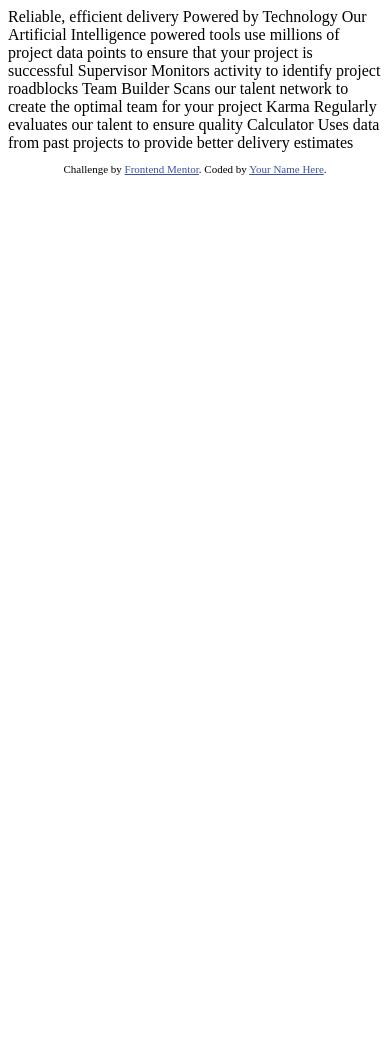
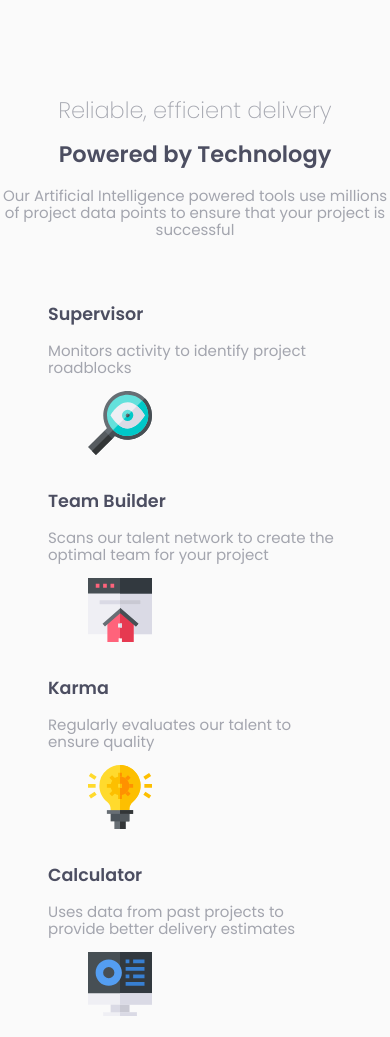
Before and after one commit to Gabrieldev-web-coder/four-card-feature, a plain HTML site: page index.html in a window 390 px wide. Before the commit the page ends 844 px from the top, so only its background shows below. Drawn offline with Linux system fonts and the light colour scheme.

Commit message:
mobile first in progress

```diff
--- a/index.html
+++ b/index.html
@@ -2,44 +2,52 @@
 <html lang="en">
 <head>
   <meta charset="UTF-8">
-  <meta name="viewport" content="width=device-width, initial-scale=1.0"> <!-- displays site properly based on user's device -->
-
+  <meta name="viewport" content="width=device-width, initial-scale=1.0">
   <link rel="icon" type="image/png" sizes="32x32" href="./images/favicon-32x32.png">
-
+  <link rel="preconnect" href="https://fonts.gstatic.com">
+  <link href="https://fonts.googleapis.com/css2?family=Poppins:wght@200;400;600&display=swap" rel="stylesheet">
+  <link rel="stylesheet" href="normalize.css">
+  <link rel="stylesheet" href="styles.css">
   <title>Frontend Mentor | Four card feature section</title>
-
-  <!-- Feel free to remove these styles or customise in your own stylesheet 👍 -->
-  <style>
-    .attribution { font-size: 11px; text-align: center; }
-    .attribution a { color: hsl(228, 45%, 44%); }
-  </style>
 </head>
 <body>
-
-  Reliable, efficient delivery
-  Powered by Technology
-
-  Our Artificial Intelligence powered tools use millions of project data points
-  to ensure that your project is successful
-
-  Supervisor
-  Monitors activity to identify project roadblocks
-
-  Team Builder
-  Scans our talent network to create the optimal team for your project
-
-  Karma
-  Regularly evaluates our talent to ensure quality
-
-  Calculator
-  Uses data from past projects to provide better delivery estimates
-
-
-  <footer>
-    <p class="attribution">
-      Challenge by <a href="https://www.frontendmentor.io?ref=challenge" target="_blank">Frontend Mentor</a>.
-      Coded by <a href="#">Your Name Here</a>.
+  <header class="FCFS__header">
+    <h2 class="FCFS__header-h2">Reliable, efficient delivery</h2>
+    <h2 class="FCFS__header-h1">Powered by Technology</h2>
+    <p class="FCFS__header-p">
+      Our Artificial Intelligence powered tools use millions of project data points
+      to ensure that your project is successful
     </p>
-  </footer>
-</body>
-</html>
+  </header>
+  <main class="FCFS__cards">
+    <div class="FCFS__cards-supervisor">
+      <h3 class="FCFS__cards-h3">Supervisor</h3>
+      <p class="FCFS__cards-p">Monitors activity to identify project roadblocks</p>
+      <figure class="FCFS__cards-containersvg">
+        <img class="FCFS__cards-svg" src="/images/icon-supervisor.svg" alt="Supervisor">
+      </figure>
+    </div>
+    <div class="FCFS__cards-teamBuilder">
+      <h3 class="FCFS__cards-h3">Team Builder</h3>
+      <p class="FCFS__cards-p">Scans our talent network to create the optimal team for your project</p>
+      <figure class="FCFS__cards-containersvg">
+        <img class="FCFS__cards-svg" src="/images/icon-team-builder.svg" alt="Team Builder">
+      </figure>
+    </div>
+    <div class="FCFS__cards-karma">
+      <h3 class="FCFS__cards-h3">Karma</h3>
+      <p class="FCFS__cards-p">Regularly evaluates our talent to ensure quality</p>
+      <figure class="FCFS__cards-containersvg">
+        <img class="FCFS__cards-svg" src="/images/icon-karma.svg" alt="Karma">
+      </figure>
+    </div>
+    <div class="FCFS__cards-calculator">
+      <h3 class="FCFS__cards-h3">Calculator</h3>
+      <p class="FCFS__cards-p">Uses data from past projects to provide better delivery estimates</p>
+      <figure class="FCFS__cards-containersvg">
+        <img class="FCFS__cards-svg" src="/images/icon-calculator.svg" alt="Calculator">
+      </figure>
+    </div>
+  </main>
+  </body>
+  </html>
--- /dev/null
+++ b/styles.scss
@@ -0,0 +1,48 @@
+$body-font-size:15px;
+$font-family:'Poppins', sans-serif;
+$font-weight:200,400,600;
+$primary-colors:hsl(0, 78%, 62%),hsl(180, 62%, 55%),hsl(34, 97%, 64%),hsl(212, 86%, 64%);
+$neutral-colors:hsl(234, 12%, 34%),hsl(229, 6%, 66%),hsl(0, 0%, 98%);
+$box-size:250px;
+$box-border:15px;
+$margin-top:25%;
+
+body{
+    background-color: nth($neutral-colors,3);
+    font-family: $font-family;
+    font-size: $body-font-size;
+    color: nth($neutral-colors,2);
+}
+
+.FCFS__header{
+    margin-top: $margin-top;
+    text-align: center;
+
+    .FCFS__header-h2{font-weight: nth($font-weight,1);}
+
+    .FCFS__header-h1{color: nth($neutral-colors,1);}
+}
+
+.FCFS__cards{
+    margin: 1rem;
+    padding: 2rem;
+    border-radius: 12px;
+    display: grid;
+    grid-template-columns:repeat(auto-fill,minmax(220px,1fr));
+    grid-template-rows: auto;
+    grid-template-areas:
+    "supervision"
+    "teambuilder"
+    "karma"
+    "calculator";
+
+    .FCFS__cards-h3{color: nth($neutral-colors,1);}
+    .FCFS__cards-supervisor{grid-area:supervision;}
+    .FCFS__cards-teamBuilder{grid-area:teambuilder;}
+    .FCFS__cards-karma{grid-area:karma;}
+    .FCFS__cards-calculator{grid-area:calculator;}
+
+
+
+
+}
```
Also changed, not shown: style.css (deleted), styles.css (added), 1 other file.
